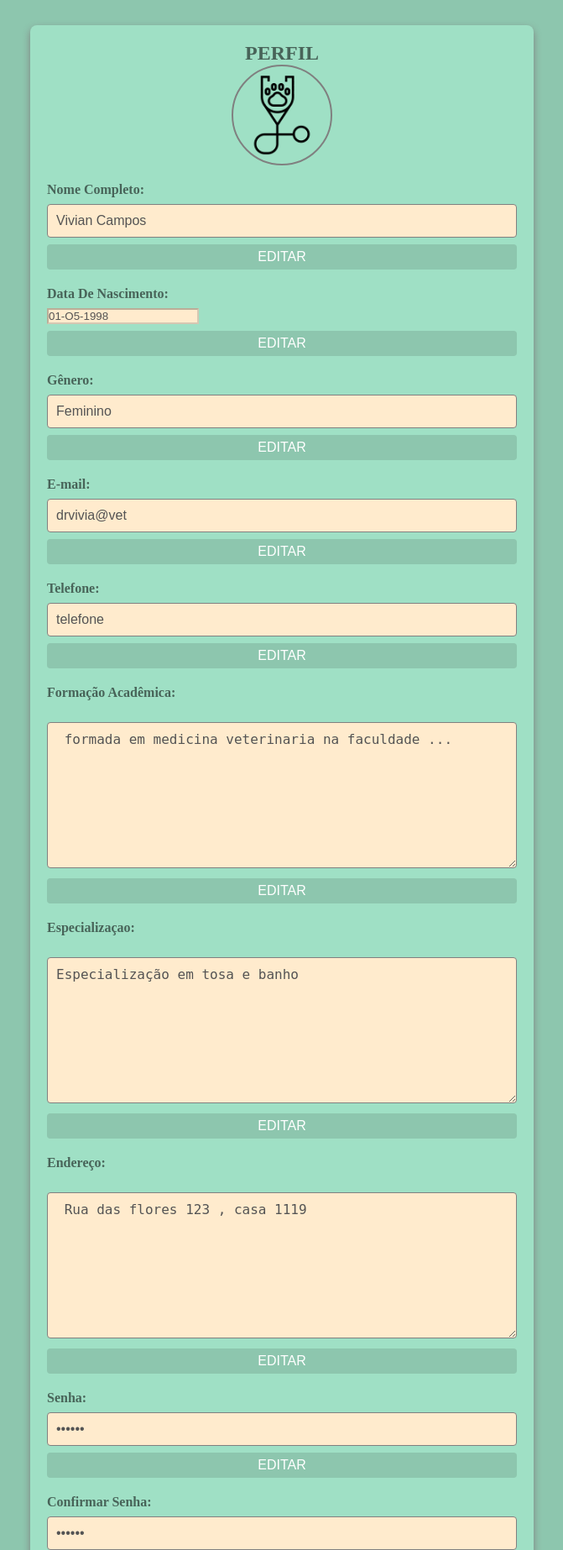
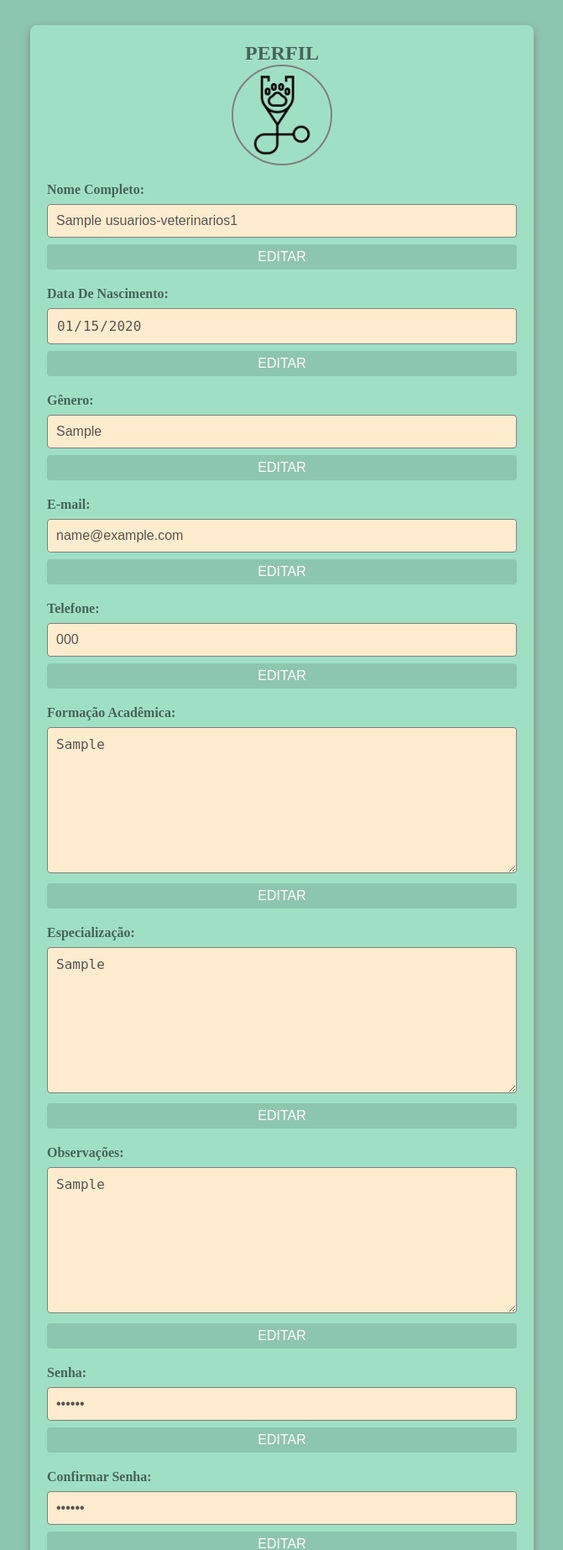
Before and after one commit to Ana-Clara-Sique/Projeto-Pet-Star, a Flask app: page /perfil-veterinario in a window 1280 px wide. Shown: the top 1846 px of the page at 84% size, without its empty margins (304-975 px from the left). Run offline with Flask 3, Linux system fonts and the light colour scheme; the visitor is signed in with stand-in values (Sample User, id 1); tables that the repository leaves empty hold one stand-in row (values such as "Sample post").

Commit message:
Atualizacao7

```diff
--- a/app.py
+++ b/app.py
@@ -158,12 +158,40 @@ def historico_de_servicos():
     return render_template('historico-de-serviços.html')
 
 # Rota para a página de perfil do veterinário (perfil-veterinario.html)
-@app.route('/perfil-veterinario')
+@app.route('/perfil-veterinario', methods=['GET', 'POST'])
 def perfil_veterinario():
-     if 'login' not in session:  # Verifica se o usuário não está logado
+    if 'login' not in session:  # Verifica se o usuário não está logado
         return redirect(url_for('entrar'))  # Redireciona para a página de login
-     return render_template('perfil-veterinario.html') #caso o usuario esteja logado,exibe o perfil
 
+    # Obtém o login do usuário da sessão
+    login_usuario = session['login']
+
+    # Busca os dados do usuário no banco de dados com base no login
+    session_db = Session()
+    usuario = session_db.query(Usuario).filter_by(login=login_usuario).first()
+    session_db.close()
+
+    if request.method == 'POST':
+        # Se o formulário for enviado, atualize os dados do usuário
+        usuario.nome_completo = request.form['nome']
+        usuario.data_nascimento = request.form['idade']
+        usuario.genero = request.form['genero']
+        usuario.email = request.form['email']
+        usuario.telefone = request.form['telefone']
+        usuario.formacao_academica = request.form['formacao']
+        usuario.especializacao = request.form['especializacao']
+        usuario.observacoes = request.form['observacoes']
+        usuario.senha = bcrypt.hashpw(request.form['senha'].encode('utf-8'), bcrypt.gensalt())
+
+        session_db = Session()
+        session_db.commit()
+        session_db.close()
+
+        # Redireciona para o perfil atualizado
+        return redirect(url_for('perfil_veterinario'))
+
+    # Caso contrário, exibe o formulário preenchido com os dados do usuário
+    return render_template('perfil-veterinario.html', usuario=usuario)
 # Rota para logout
 @app.route('/logout')
 def logout():
--- a/app/static/Js/perfil-vet.js
+++ b/app/static/Js/perfil-vet.js
@@ -5,14 +5,15 @@ function habilitarEdicao(campo) {
     //habilita o campo de entrada para a ediçao //
 
     campoInput.disabled = false;
-
+    document.getElementById("salvar").disabled = false;
      //troca o texto do botão pra salvar//
 
      botaoEditar.innerText = "SALVAR";
 
          //alterar o comportamento do botão pra salvar apos editar//
-
-     botaoEditar    .setAttribute("onclick", "salvarEdicao('"+campo+")");
+         botaoEditar.onclick = function() {
+            document.getElementById("form-perfil").submit();
+        };
 }
 
 function salvarEdicao(campo) {
--- a/app/templates/perfil-veterinario.html
+++ b/app/templates/perfil-veterinario.html
@@ -8,113 +8,75 @@
 </head>
 <body>
 
-           <!--  Os dados presentes no perfil do veterinario
-
-            Nome Completo: ok
-            Data de nascimento: ok
-            Gênero: ok
-            E-mail:   ok
-            Telefone:  ok
-            Formaçâo Acadêmica:   ok
-            Especialização:  ok
-            Senha:  ok
-            Endereço: ok
-
-
-            <img src="Img/icone-veterinario.png" alt="foto do icone-veterinario"> foto do vet
-           "botoes"
-                <button>Editar</button>  pra editar dados   ok
-                <button>Sair</button>    pra sair do site star pet  ok
-           -->
-
-  <form id="form-perfil">
+  <form id="form-perfil" method="POST">
     <h1>PERFIL</h1>
 
     <div class="campo">
         <img src="{{url_for('static', filename='Img/icone-veterinario.png')}}" width="120px">
     </div>
 
-
     <div class="campo">
         <label for="nome">Nome Completo:</label>
-      <input type="text" id="nome" name="nome" value="Vivian Campos" disabled>
+        <input type="text" id="nome" name="nome" value="{{ usuario.nome_completo }}" disabled>
         <button type="button" class="editar-btn" onclick="habilitarEdicao('nome')">EDITAR</button>
-
     </div>
 
     <div class="campo">
         <label for="idade">Data De Nascimento:</label>
-      <input type="date " id="idade" name="idade" value="01-O5-1998" disabled>
+        <input type="date" id="idade" name="idade" value="{{ usuario.data_nascimento.strftime('%Y-%m-%d') }}" disabled>
         <button type="button" class="editar-btn" onclick="habilitarEdicao('idade')">EDITAR</button>
-
-     </div>
-
-
-  <div class="campo">
-    <label for="especie">Gênero:</label>
-    <input type="text" id="especie" name="especie" value="Feminino" disabled>
-    <button type="button" class="editar-btn" onclick="habilitarEdicao('genero')">EDITAR</button>
-
-   </div>
-
-
-  <div class="campo">
-    <label for="raca">E-mail:</label>
-    <input type="email" id="email" name="email" value="drvivia@vet" disabled>
-    <button type="button" class="editar-btn" onclick="habilitarEdicao('e-mail')">EDITAR</button>
-
-   </div>
-
-
-  <div class="campo">
-    <label for="situacao">Telefone:</label>
-    <input type="tel" id="telefone" name="telefone" value="telefone" disabled>
-    <button type="button" class="editar-btn" onclick="habilitarEdicao('telefone')">EDITAR</button>
-
-   </div>
-
-
-  <div class="campo">
-    <label for="medicamentos">Formação Acadêmica:</label> <br>
-    <textarea id="formacao" name="formacao" rows="8" disabled> formada em medicina veterinaria na faculdade ... </textarea>
-    <button type="button" class="editar-btn" onclick="habilitarEdicao('formacao')">EDITAR</button>
-
-   </div>
-
-
-  <div class="campo">
-    <label for="resumo-servico">Especializaçao:</label>  <br>
-    <textarea id="resumo-servico" name="resumo-servico" rows="8" disabled>Especialização em tosa e banho </textarea>
-    <button type="button" class="editar-btn" onclick="habilitarEdicao('resumo-servico')">EDITAR</button>
-
-   </div>
-
-
-  <div class="campo">
-    <label for="Endereço"> Endereço:</label>  <br>
-    <textarea id="endereco" name="endereco" rows="8" disabled> Rua das flores 123 , casa 1119</textarea>
-    <button type="button" class="editar-btn" onclick="habilitarEdicao('endereco')">EDITAR</button>
-
     </div>
 
     <div class="campo">
-    <label for="especie">Senha:</label>
-    <input type="password" id="senha" name="senha" value="1234.." disabled>
-    <button type="button" class="editar-btn" onclick="habilitarEdicao('senha')">EDITAR</button>
-
+        <label for="genero">Gênero:</label>
+        <input type="text" id="genero" name="genero" value="{{ usuario.genero }}" disabled>
+        <button type="button" class="editar-btn" onclick="habilitarEdicao('genero')">EDITAR</button>
     </div>
 
+    <div class="campo">
+        <label for="email">E-mail:</label>
+        <input type="email" id="email" name="email" value="{{ usuario.email }}" disabled>
+        <button type="button" class="editar-btn" onclick="habilitarEdicao('email')">EDITAR</button>
+    </div>
 
     <div class="campo">
-    <label for="especie">Confirmar Senha:</label>
-    <input type="password" id="confirmarsenha" name="confirmarsenha" value="1234.." disabled>
+        <label for="telefone">Telefone:</label>
+        <input type="tel" id="telefone" name="telefone" value="{{ usuario.telefone }}" disabled>
+        <button type="button" class="editar-btn" onclick="habilitarEdicao('telefone')">EDITAR</button>
+    </div>
+
+    <div class="campo">
+        <label for="formacao">Formação Acadêmica:</label>
+        <textarea id="formacao" name="formacao" rows="8" disabled>{{ usuario.formacao_academica }}</textarea>
+        <button type="button" class="editar-btn" onclick="habilitarEdicao('formacao')">EDITAR</button>
+    </div>
+
+    <div class="campo">
+        <label for="especializacao">Especialização:</label>
+        <textarea id="especializacao" name="especializacao" rows="8" disabled>{{ usuario.especializacao }}</textarea>
+        <button type="button" class="editar-btn" onclick="habilitarEdicao('especializacao')">EDITAR</button>
+    </div>
+
+    <div class="campo">
+        <label for="observacoes">Observações:</label>
+        <textarea id="observacoes" name="observacoes" rows="8" disabled>{{ usuario.observacoes }}</textarea>
+        <button type="button" class="editar-btn" onclick="habilitarEdicao('observacoes')">EDITAR</button>
+    </div>
+
+    <div class="campo">
+        <label for="senha">Senha:</label>
+        <input type="password" id="senha" name="senha" value="******" disabled>
+        <button type="button" class="editar-btn" onclick="habilitarEdicao('senha')">EDITAR</button>
+    </div>
+
+    <div class="campo">
+        <label for="confirmarsenha">Confirmar Senha:</label>
+        <input type="password" id="confirmarsenha" name="confirmarsenha" value="******" disabled>
         <button type="button" class="editar-btn" onclick="habilitarEdicao('confirmarsenha')">EDITAR</button>
-
     </div>
 
     <button type="submit" id="salvar" class="salvar-btn" disabled>SALVAR</button>
 </form>
-
     <script src="{{url_for('static', filename='Js/perfil-vet.js' )}}"></script>
 
     <a href="{{url_for('logout')}}">
```
Also changed, not shown: app/templates/clientes.html (+0 -21 lines). Lines whose indentation alone changed are shown as unchanged.
